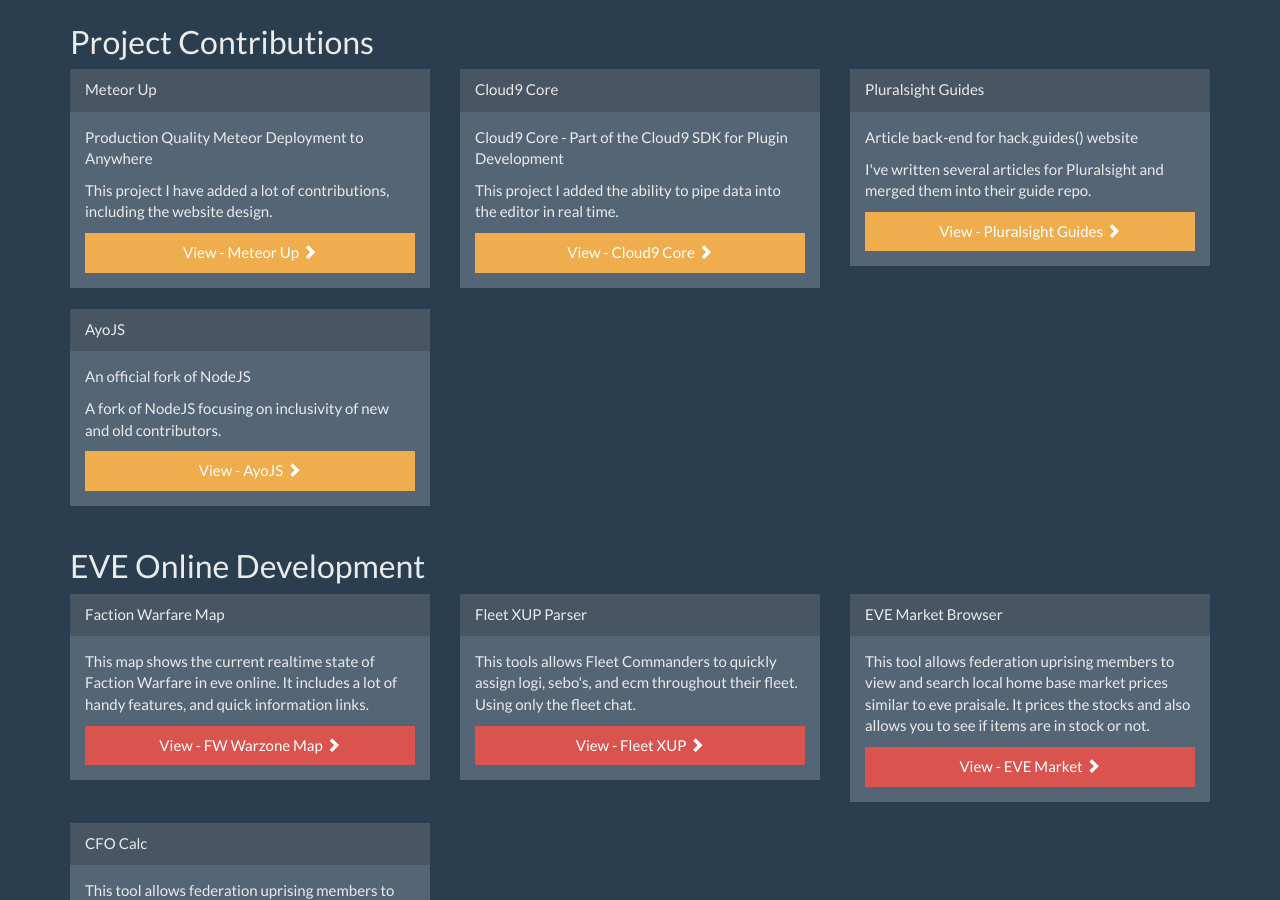
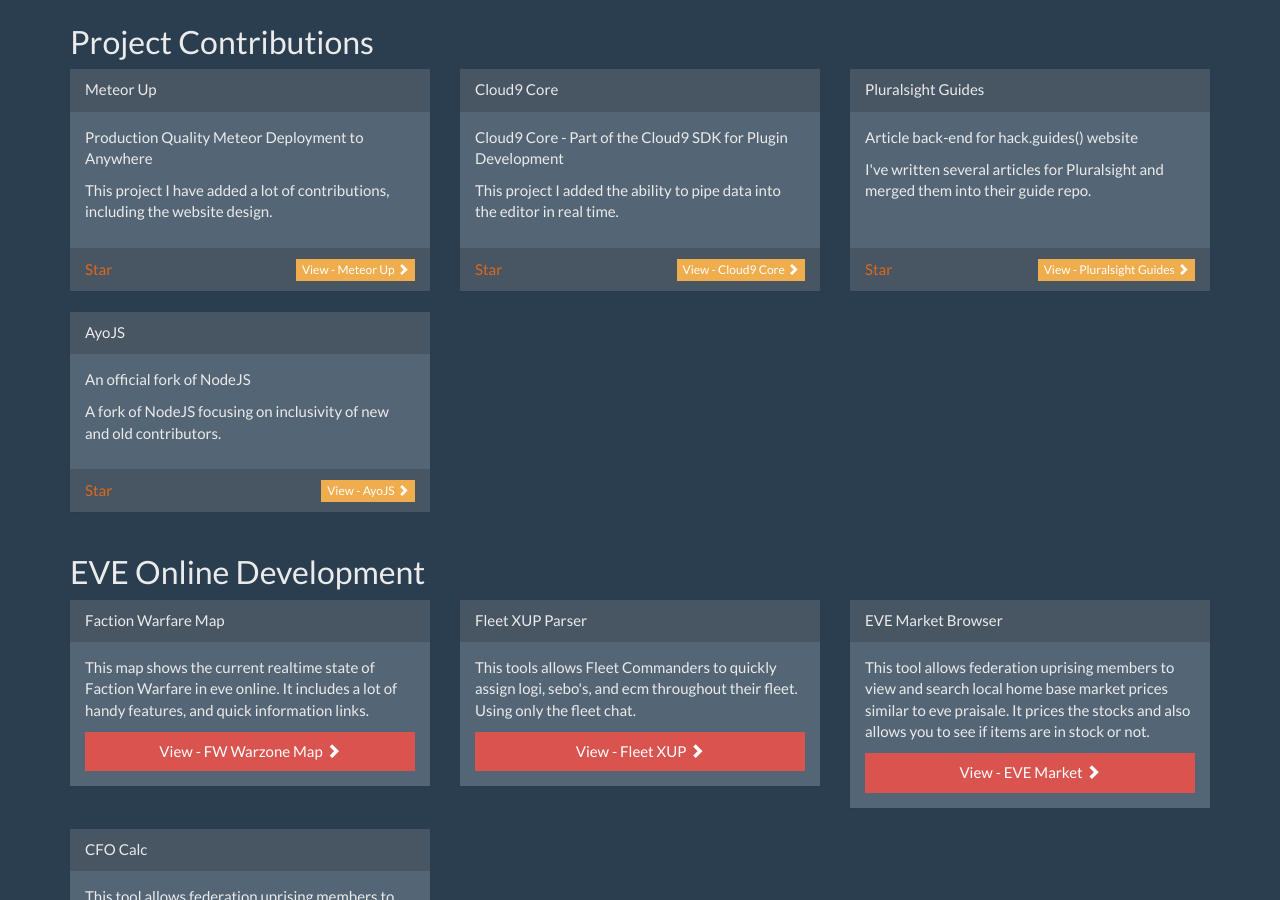
Before and after one commit to shadowcodex/shadowcodex.github.io, a Jekyll site: the page built from index.html, in a window 1280 px wide and 900 px high, scrolled down 682 px. Built offline with Jekyll 4.4.1, drawn with Linux system fonts in a browser that asks for light colours.

Commit message:
added stars to contributed repo's

```diff
--- a/_includes/footer.html
+++ b/_includes/footer.html
@@ -1,3 +1,5 @@
 <!-- <script type="text/javascript" src="./js/jquery.js"></script>
 <script type="text/javascript" src="./js/bootstrap.min.js"></script>
 <script type="text/javascript" src="./js/app.js"></script> -->
+<!-- Place this tag in your head or just before your close body tag. -->
+<script async defer src="https://buttons.github.io/buttons.js"></script>
--- a/index.html
+++ b/index.html
@@ -59,7 +59,10 @@
                         <div class="panel-body">
                             <p>Production Quality Meteor Deployment to Anywhere</p>
                             <p>This project I have added a lot of contributions, including the website design.</p>
-                            <a class="btn btn-warning btn-block" href="https://github.com/zodern/meteor-up">View - Meteor Up <span class="glyphicon glyphicon-chevron-right"></span></a>
+                        </div>
+                        <div class="panel-footer">
+                            <a class="github-button" href="https://github.com/zodern/meteor-up" data-show-count="true" aria-label="Star zodern/meteor-up on GitHub">Star</a>
+                            <a class="btn btn-xs btn-warning pull-right" href="https://github.com/zodern/meteor-up">View - Meteor Up <span class="glyphicon glyphicon-chevron-right"></span></a>
                         </div>
                     </div>
                 </div>
@@ -69,7 +72,11 @@
                         <div class="panel-body">
                             <p>Cloud9 Core - Part of the Cloud9 SDK for Plugin Development</p>
                             <p>This project I added the ability to pipe data into the editor in real time.</p>
-                            <a class="btn btn-warning btn-block" href="https://github.com/c9/core">View - Cloud9 Core <span class="glyphicon glyphicon-chevron-right"></span></a>
+
+                        </div>
+                        <div class="panel-footer">
+                            <a class="github-button" href="https://github.com/c9/core" data-show-count="true" aria-label="Star c9/core on GitHub">Star</a>
+                            <a class="btn btn-xs btn-warning pull-right" href="https://github.com/c9/core">View - Cloud9 Core <span class="glyphicon glyphicon-chevron-right"></span></a>
                         </div>
                     </div>
                 </div>
@@ -79,7 +86,11 @@
                         <div class="panel-body">
                             <p>Article back-end for hack.guides() website</p>
                             <p>I've written several articles for Pluralsight and merged them into their guide repo.</p>
-                            <a class="btn btn-warning btn-block" href="https://github.com/pluralsight/guides">View - Pluralsight Guides <span class="glyphicon glyphicon-chevron-right"></span></a>
+                            <br>
+                        </div>
+                        <div class="panel-footer">
+                            <a class="github-button" href="https://github.com/pluralsight/guides" data-show-count="true" aria-label="Star pluralsight/guides on GitHub">Star</a>
+                            <a class="btn btn-xs btn-warning pull-right" href="https://github.com/pluralsight/guides">View - Pluralsight Guides <span class="glyphicon glyphicon-chevron-right"></span></a>
                         </div>
                     </div>
                 </div>
@@ -91,7 +102,10 @@
                         <div class="panel-body">
                             <p>An official fork of NodeJS</p>
                             <p>A fork of NodeJS focusing on inclusivity of new and old contributors.</p>
-                            <a class="btn btn-warning btn-block" href="https://github.com/ayojs/ayo">View - AyoJS <span class="glyphicon glyphicon-chevron-right"></span></a>
+                        </div>
+                        <div class="panel-footer">
+                            <a class="github-button" href="https://github.com/ayojs/ayo" data-show-count="true" aria-label="Star ayojs/ayo on GitHub">Star</a>
+                            <a class="btn btn-xs btn-warning pull-right" href="https://github.com/ayojs/ayo">View - AyoJS <span class="glyphicon glyphicon-chevron-right"></span></a>
                         </div>
                     </div>
                 </div>
```
Also changed, not shown: 9 other files.
